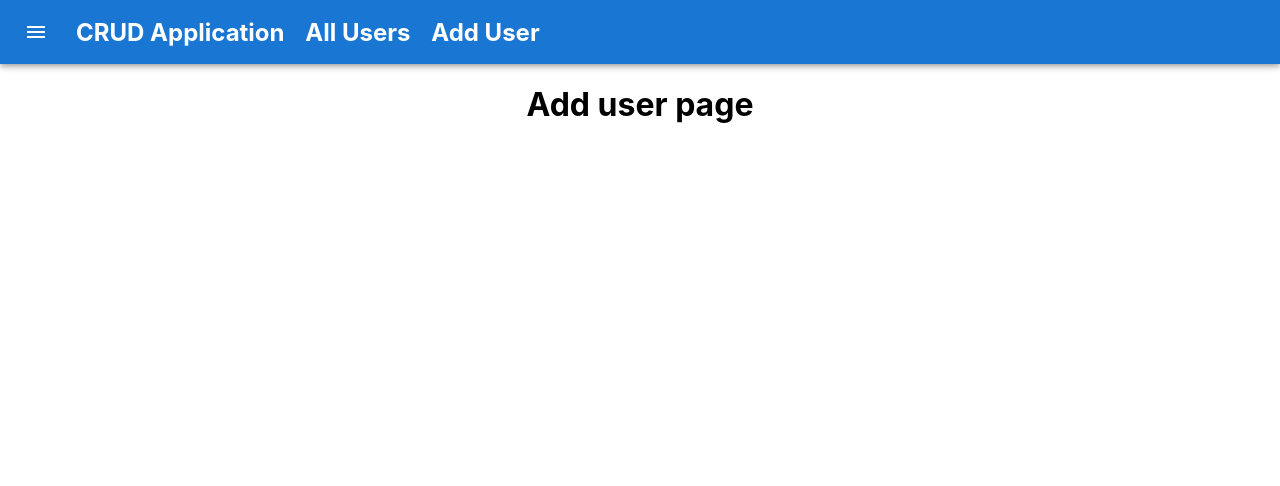
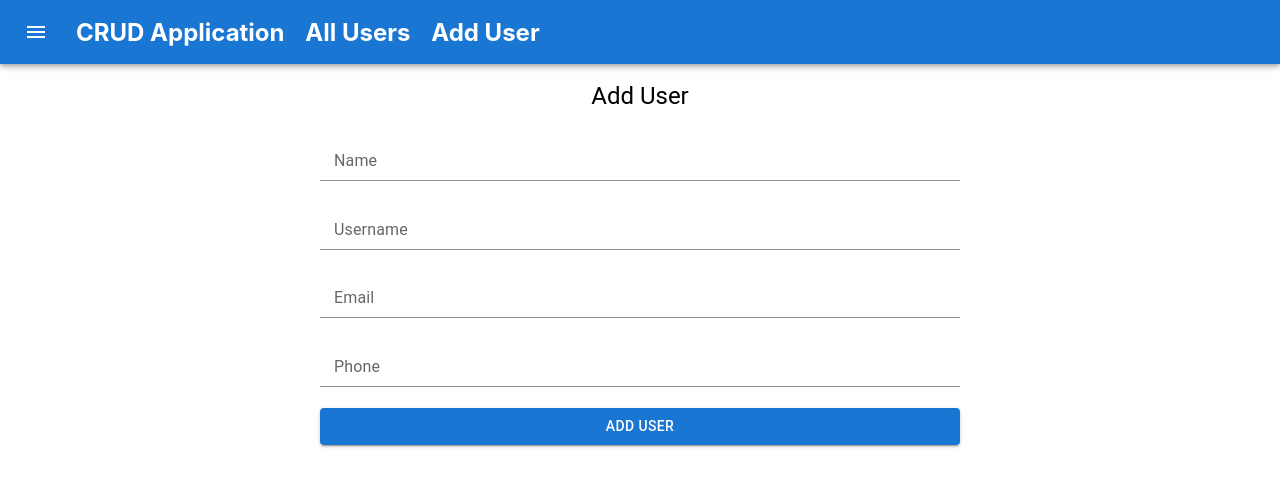
Before and after one commit to tikaramac19/Node.js_Learning, a React (Create React App) app in the folder connectBackAndFrontEnd/client/: page /add-user in a window 1280 px wide. Shown: the top 486 px of the page. Built offline with nearby package versions, Linux system fonts and the light colour scheme; the HTML template or start-up script is replaced by a standard one.

Commit message:
getting value from the input field

```diff
--- a/connectBackAndFrontEnd/client/src/components/AddUser.jsx
+++ b/connectBackAndFrontEnd/client/src/components/AddUser.jsx
@@ -1,9 +1,53 @@
 import React from "react";
+import FormGroup from "@mui/material/FormGroup";
+import {
+  FormControl,
+  Input,
+  InputLabel,
+  Typography,
+  styled,
+  Button
+} from "@mui/material";
+// import InputLabel from "@mui/material";
+
+const Container = styled(FormGroup)`
+  width: 50%;
+  margin: 1rem auto;
+
+  & > div{
+    margin-top: 1.3rem;
+  }
+`;
+
+const onValueChange = (e)=>{
+    console.log(e.target.value);
+}
 
 const AddUser = () => {
   return (
     <>
-      <h1>Add user page</h1>
+      <Container>
+        <Typography variant="h5"> Add User </Typography>
+        <FormControl>
+          <InputLabel>Name</InputLabel>
+          <Input onChange={(e)=> onValueChange(e)}/>
+        </FormControl>
+        <FormControl>
+          <InputLabel>Username</InputLabel>
+          <Input onChange={(e)=> onValueChange(e)}/>
+        </FormControl>
+        <FormControl>
+          <InputLabel>Email</InputLabel>
+          <Input onChange={(e)=> onValueChange(e)}/>
+        </FormControl>
+        <FormControl>
+          <InputLabel>Phone</InputLabel>
+          <Input onChange={(e)=> onValueChange(e)}/>
+        </FormControl>
+        <FormControl>
+        <Button variant="contained">Add User</Button>
+        </FormControl>
+      </Container>
     </>
   );
 };
```
